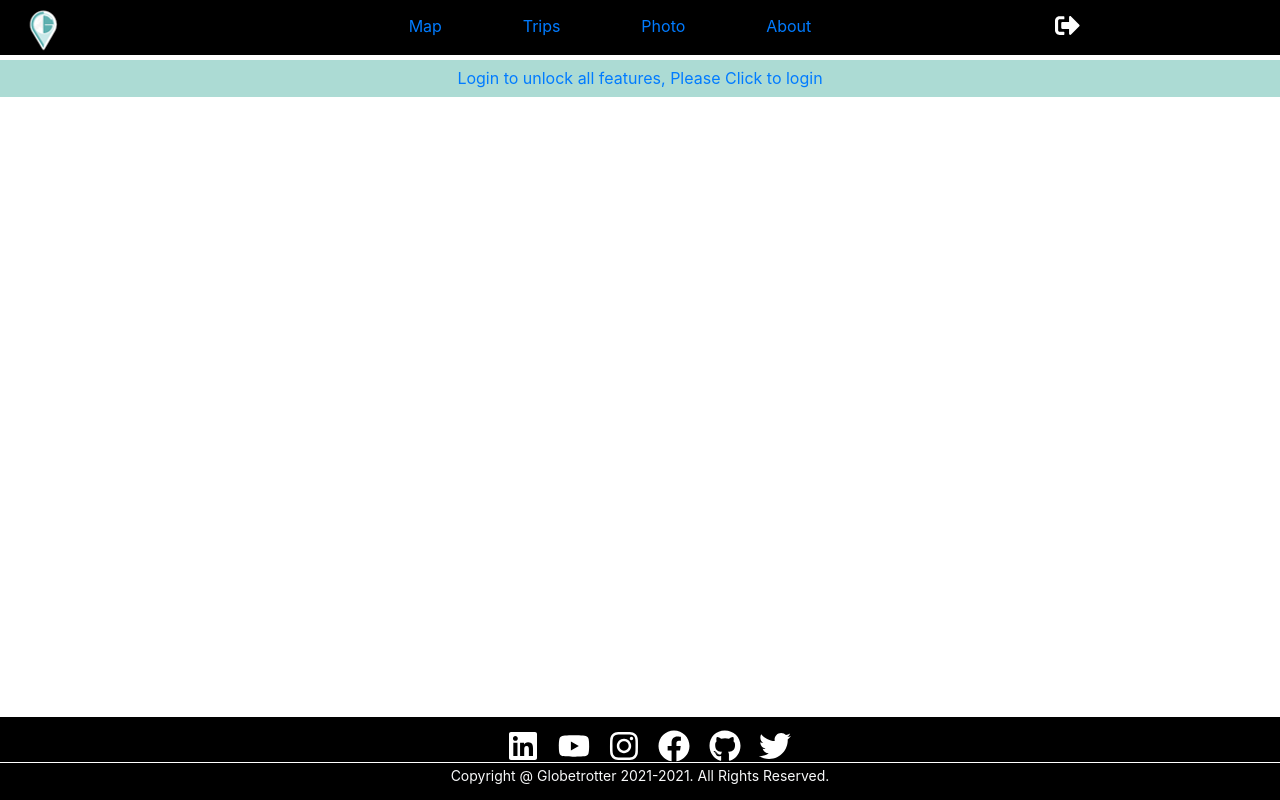
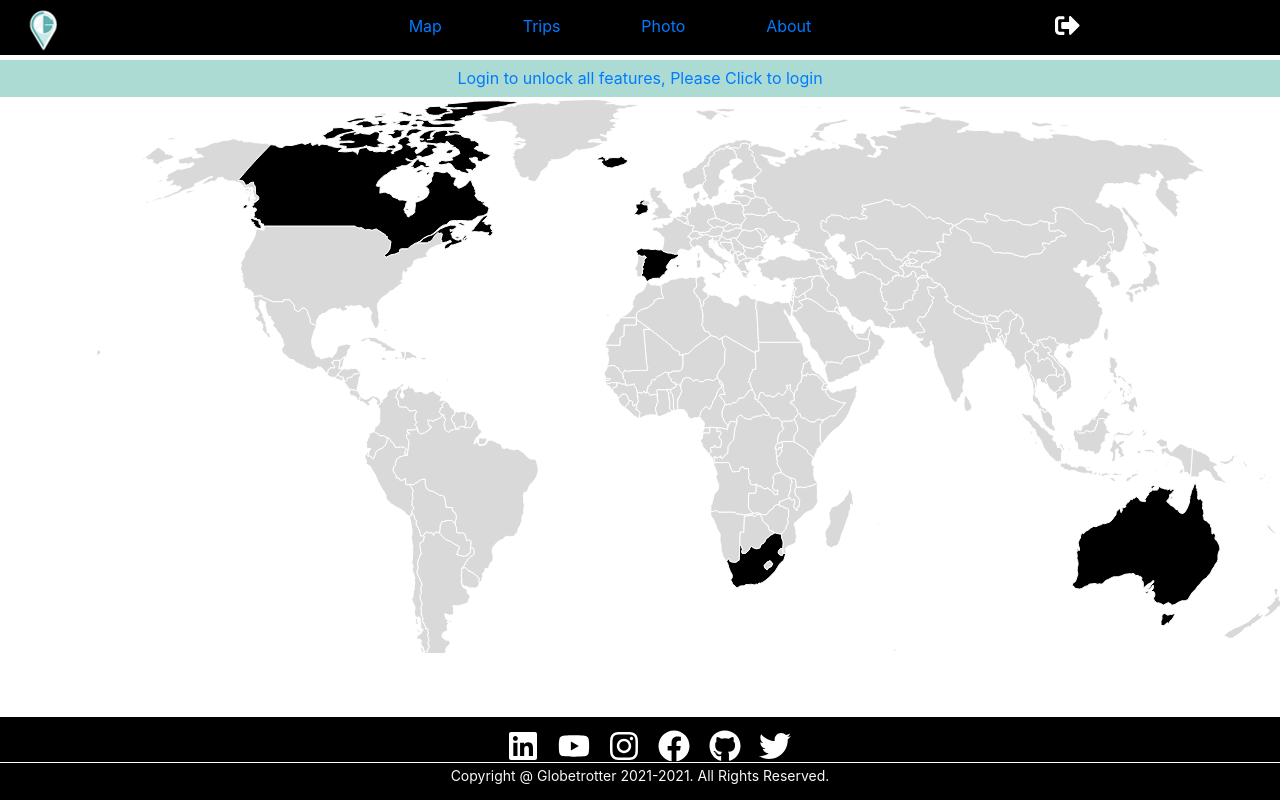
Before and after one commit to ClintonProjects/Globetrotter, a React (Create React App) app: page / in a window 1280 px wide. Built offline with nearby package versions, Linux system fonts and the light colour scheme; no server answers.

Commit message:
replace prelogin map with the demo image

```diff
--- a/src/views/PreLoginMap/Preloginmap.js
+++ b/src/views/PreLoginMap/Preloginmap.js
@@ -4,6 +4,7 @@ import RegisterMessage from '../../components/Pre-LoginMap/RegisterMessage';
 import { Route } from 'react-router';
 import Footer from '../../components/footer/Footer.js';
 import NavBar from '../../components/NavBar/NavBar.js';
+import DemoMap from './demo_map.png';
 
 import {
     BrowserRouter as Router,
@@ -20,7 +21,7 @@ class Preloginmap extends Component {
                     <RegisterMessage />
                 {/* )} */}
                 {/* {!authenticated && ( */}
-                    {/* <Link to="/login"><Map /></Link> */}
+                    <Link to="/login"><img src={DemoMap} alt="" /></Link>
                 {/* )} */}
             </div>
         );
```
Also changed, not shown: src/views/PreLoginMap/demo_map.png (added).
